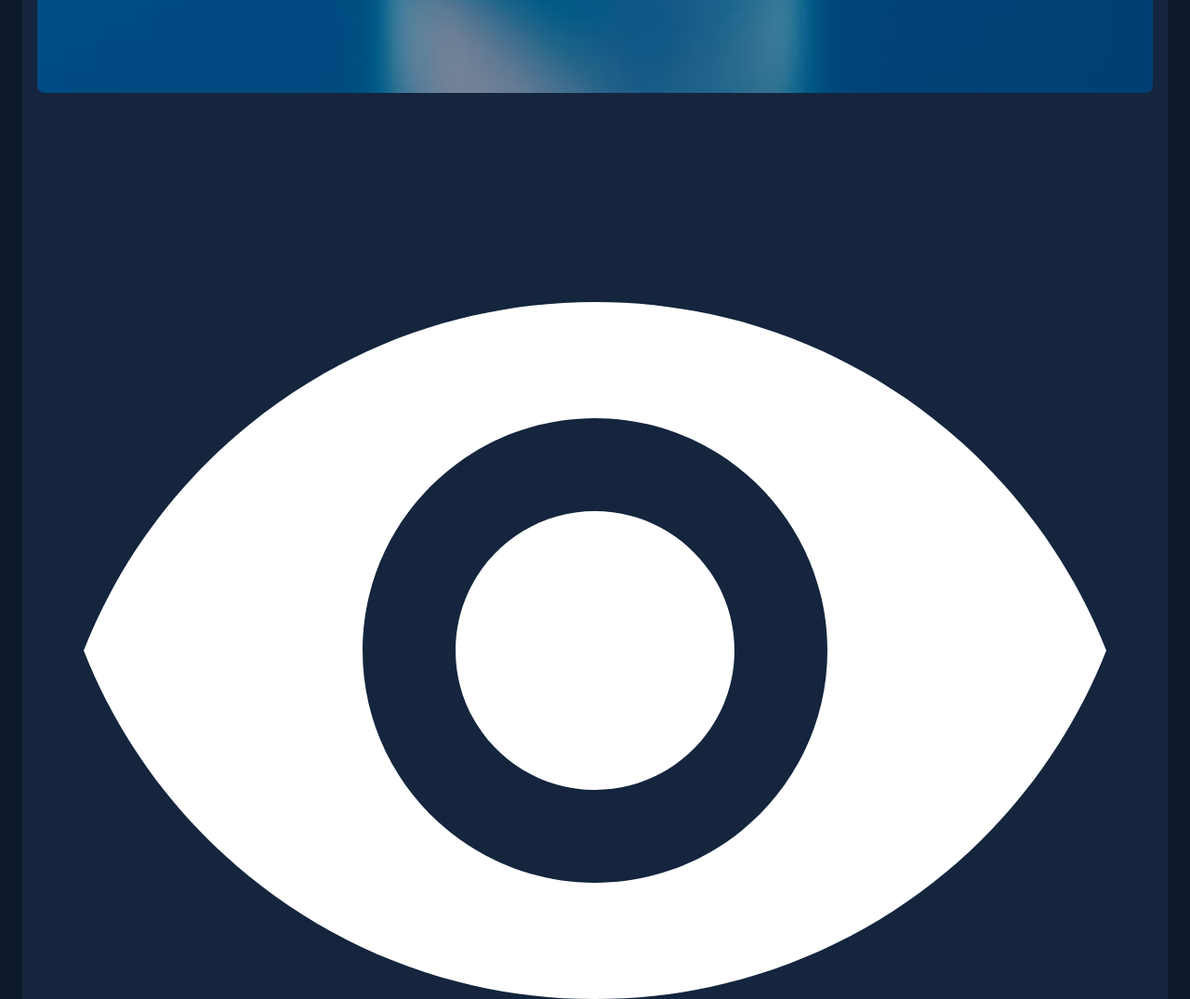
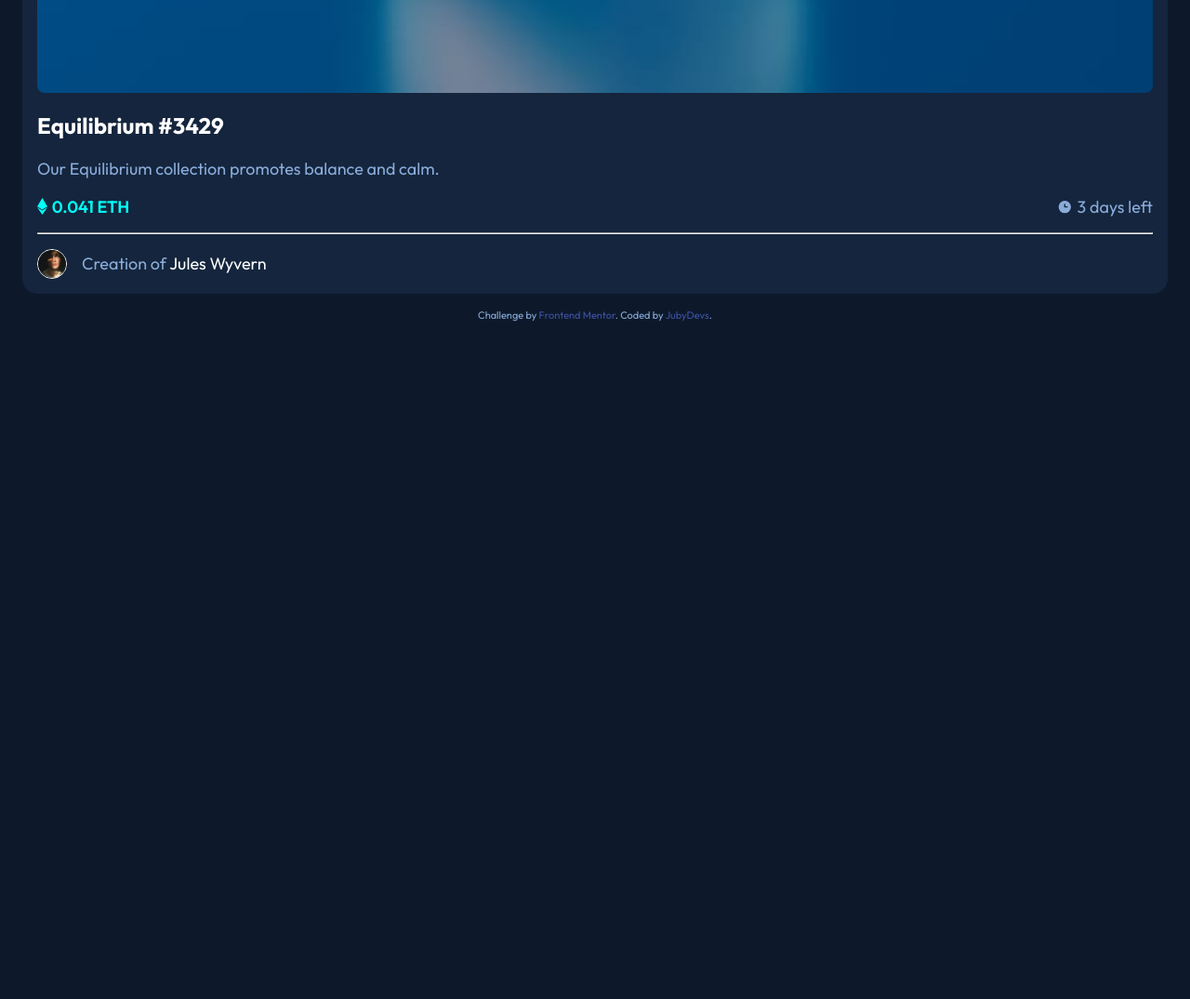
Before and after one commit to JubyDevs/nft-preview-card-component-main, a plain HTML site: page index.html in a window 1280 px wide. Shown: the part 1140-2215 px from the top of the page at 93% size. After the commit the page ends 1510 px from the top, so only its background shows below. Drawn offline with Linux system fonts and the light colour scheme.

Commit message:
styled the card elements

```diff
--- a/index.html
+++ b/index.html
@@ -34,7 +34,7 @@
       </p>
 
       <div class="eth-countdown">
-        <div>
+        <div class="eth-icon-price">
           <div class="eth-icon">
             <img src="./images/icon-ethereum.svg" alt="Ethereum Icon">
           </div>
@@ -53,24 +53,23 @@
 
     <hr>
 
-    <section class="card-profile">
+    <section class="card-profile-section">
 
-      <div class="profile">
-        <div class="profile-img">
-          <img src="./images/image-avatar.png" alt="Avatar image">
-        </div>
-
-        <p class="profile-desc">
-          Creation of <span class="profile-name"><a href="#">Jules Wyvern</a></span>
-        </p>
+      <div class="card-profile-img">
+        <img src="./images/image-avatar.png" alt="Avatar image">
       </div>
 
+      <p class="card-profile-desc">
+        Creation of <span><a href="#" class="card-profile-name">Jules Wyvern</a></span>
+      </p>
+
     </section>
+
   </main>
 
   <footer class="attribution">
     Challenge by <a href="https://www.frontendmentor.io?ref=challenge">Frontend Mentor</a>.
-    Coded by <a href="#">Your Name Here</a>.
+    Coded by <a href="#">JubyDevs</a>.
   </footer>
 </body>
 </html>
--- a/style.css
+++ b/style.css
@@ -30,6 +30,7 @@ body {
     font-size: 1.125rem;
     background-color: var(--Blue-950);
     padding: 1rem;
+    color: var(--Blue-500);
 }
 
 img {
@@ -50,7 +51,76 @@ img {
     border-radius: .5rem;
 }
 
+.card-view-icon {
+    display: none;
+}
 
+h1 {
+    font-size: 1.5rem;
+    color: var(--White);
+}
+
+.eth-countdown,
+.eth-icon-price,
+.countdown,
+.card-profile-section {
+    display: flex;
+}
+
+.eth-icon-price,
+.countdown,
+.card-profile-section {
+    align-items: center;
+}
+
+.eth-icon-price,
+.countdown {
+    gap: .3rem;
+}
+
+.eth-price,
+.countdown-time,
+.card-profile-desc {
+    margin: 0;
+}
+
+.eth-price {
+    color: var(--Cyan-400);
+    font-weight: 600;
+}
+
+.eth-countdown {
+    justify-content: space-between;
+}
+
+hr {
+    color: var(--Blue-800);
+    margin: 1rem 0;
+}
+
+.card-profile-section {
+    gap: 1rem;
+}
+
+.card-profile-img {
+    width: 2rem;
+    height: 2rem;
+    border: .1rem solid var(--White);
+    border-radius: 50%;
+}
+
+.card-profile-name {
+    color: var(--White);
+}
+
+.card-profile-name,
+.attribution a {
+    text-decoration: none;
+}
+
+footer {
+    margin-top: 1rem;
+}
 
 .attribution {
     font-size: 0.6875rem;
```
